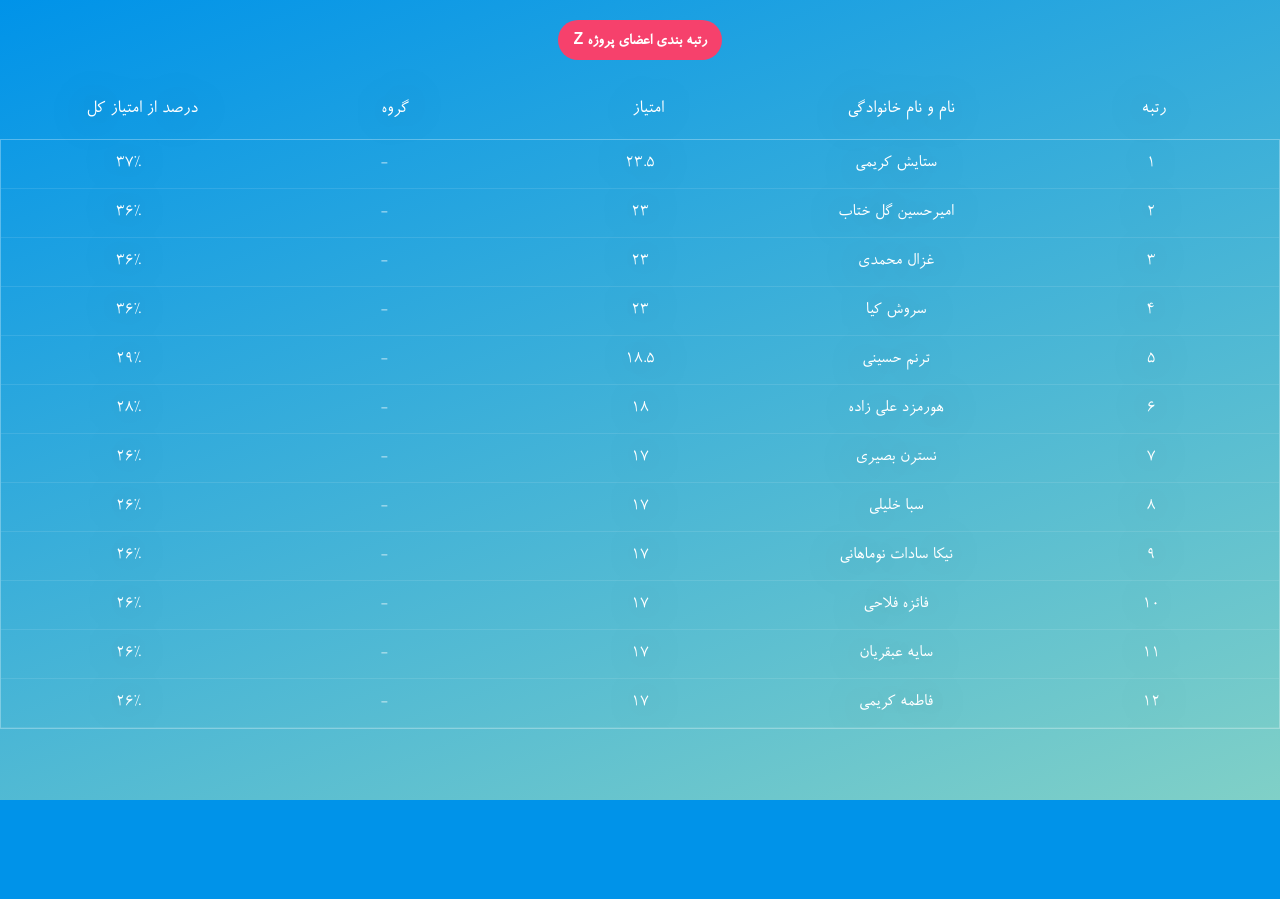
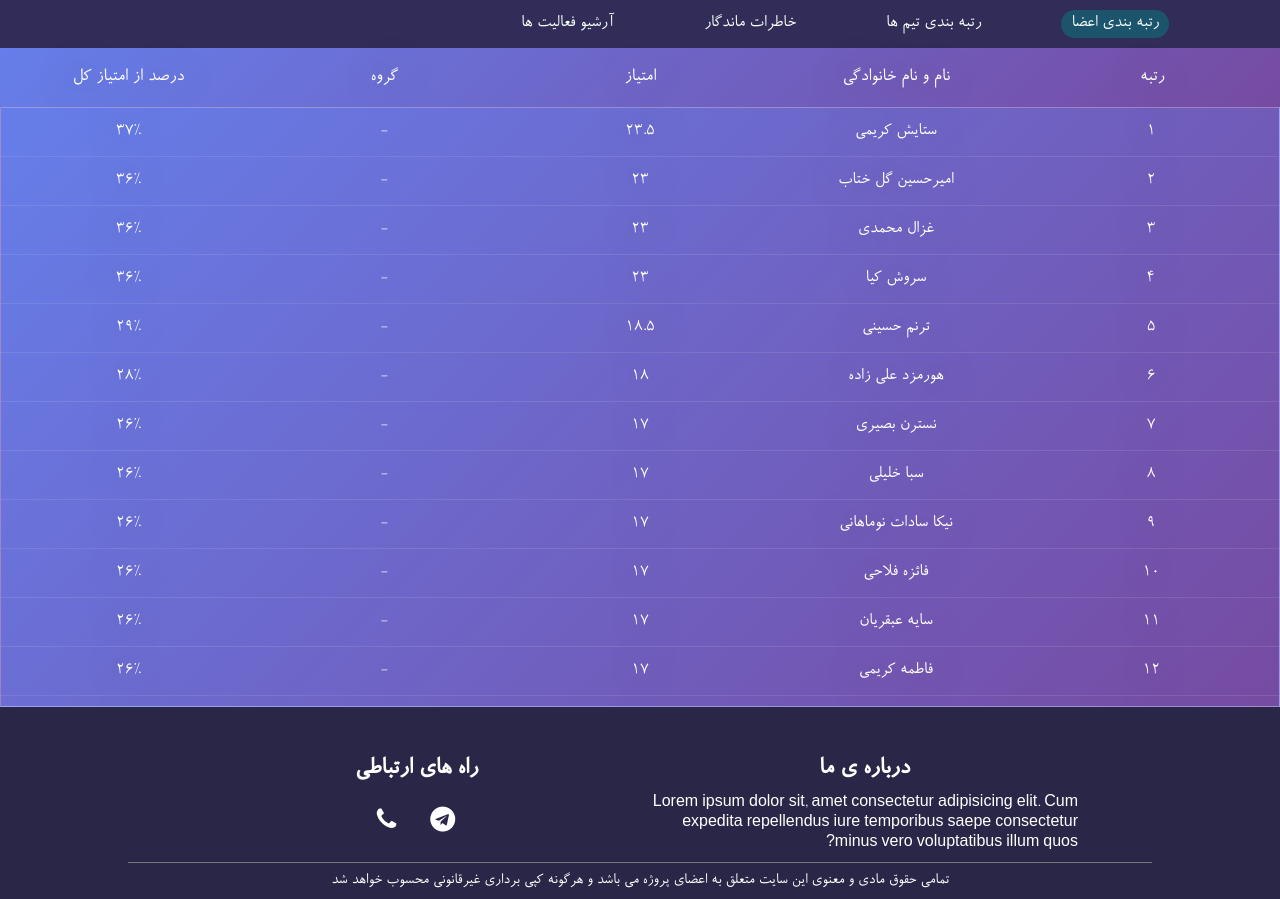
Before and after one commit to AmirhosseinG10/project_Z, a plain HTML site: page index.html in a window 1280 px wide. Before the commit the page ends 800 px from the top, so only its background shows below. Drawn offline with Linux system fonts and the light colour scheme.

Commit message:
some changes

```diff
--- a/css/style.css
+++ b/css/style.css
@@ -1,37 +1,63 @@
 @import url(reset.css);
 
 @font-face {
-    font-family: '2 Roya';
+	font-family: "2 Roya";
 	src:
-        /* Pretty Modern Browsers */
-        url('../fonts/SROYA.TTF') format('truetype'),
+        /* Pretty Modern Browsers */ url("../fonts/SROYA.TTF")
+		format("truetype");
 }
 
 body {
 	direction: rtl;
 	font-family: "2 Roya", "2 Kamran", sans-serif;
-    background-color: #0093E9;
-    background-image: linear-gradient(160deg, #0093E9 0%, #80D0C7 100%);
+	background-color: #0093e9;
+	/* background-image: linear-gradient(160deg, #0093E9 0%, #80D0C7 100%);*/
+	/* background-color: #8BC6EC;
+    background-image: linear-gradient(135deg, #8BC6EC 0%, #9599E2 100%); */
+
 	width: 100%;
-    height: 100vh;
+	/* height: 100vh; */
+}
+
+.d-flex {
+	display: flex;
 }
 
 .header {
 	display: flex;
 	width: 100%;
-    height: 10vh;
 	align-items: center;
+	/* background-color: #F6416C; */
+	background-color: #322d58;
 	justify-content: center;
 }
 
-.title {
-    padding: 10px 15px;
-    background-color: #F6416C;
-    border-radius: 20px;
+.navbar {
+	width: 85%;
+	padding: 15px;
 }
 
-.title h1 {
-    color: white;
+.navbar ul {
+	display: flex;
+	align-items: center;
+}
+
+.navbar-list-item {
+	color: mintcream;
+	/* background-color: #f6416bdd; */
+	border-radius: 15px;
+	font-size: 18px;
+	padding: 5px 10px;
+	margin: 0 0 0 70px;
+	transition: 0.3s background-color ease-in-out;
+}
+
+.navbar-list-item:hover {
+	background-color: darkcyan;
+}
+
+#active-page {
+	background-color: rgba(0, 139, 139, 0.429);
 }
 
 table {
@@ -40,7 +66,8 @@ table {
 }
 
 .thead {
-    width: 98.8%;
+	width: 100%;
+	background-image: linear-gradient(135deg, #667eea 0%, #764ba2 100%);
 }
 
 .tbl-header {
@@ -48,7 +75,8 @@ table {
 }
 
 .tbl-content {
-    height: 590px;
+	background-image: linear-gradient(135deg, #667eea 0%, #764ba2 100%);
+	height: 600px;
 	overflow-x: auto;
 	margin-top: 0px;
 	border: 1px solid rgba(255, 255, 255, 0.3);
@@ -75,7 +103,6 @@ td {
 	border-bottom: solid 1px rgba(255, 255, 255, 0.1);
 }
 
-
 /* for custom scrollbar for webkit browser*/
 
 ::-webkit-scrollbar {
@@ -89,3 +116,55 @@ td {
 ::-webkit-scrollbar-thumb {
 	-webkit-box-shadow: inset 0 0 6px rgba(0, 0, 0, 0.3);
 }
+
+/* footer styles */
+.footer {
+	padding-top: 50px;
+	background-color: #2a2648;
+	color: #fff;
+}
+
+.footer-row {
+	display: flex;
+	width: 100%;
+	justify-content: center;
+}
+
+.footer-col {
+	width: 35%;
+	display: flex;
+	flex-direction: column;
+	align-items: center;
+}
+
+.footer-title {
+	font-size: 25px;
+}
+
+.footer p {
+	padding: 10px;
+}
+
+.icons {
+	margin-top: 25px;
+	width: 25%;
+	justify-content: space-around;
+}
+
+.footer i {
+	font-size: 25px !important;
+	cursor: pointer;
+}
+
+.copy-right-section {
+	width: 80%;
+	border-top: 1px #777777 solid;
+}
+
+.copy-right {
+	text-align: center;
+}
+
+.tbl-content-team {
+	height: 490px !important;
+}
--- a/index.html
+++ b/index.html
@@ -6,15 +6,20 @@
     <meta name="viewport" content="width=device-width, initial-scale=1.0">
     <title>Z Project Ranking</title>
     <link rel="stylesheet" href="css/style.css">
+    <link rel="stylesheet" href="https://cdnjs.cloudflare.com/ajax/libs/font-awesome/4.7.0/css/font-awesome.min.css">
 </head>
 
 <body>
     <header class="header">
-        <section class="title">
-            <h1>رتبه بندی اعضای پروژه Z</h1>
-        </section>
+        <nav class="navbar">
+            <ul>
+                <li><a class="navbar-list-item" href="#" id="active-page">رتبه بندی اعضا</a></li>
+                <li><a class="navbar-list-item" href="teams.html">رتبه بندی تیم ها</a></li>
+                <li><a class="navbar-list-item" href="#">خاطرات ماندگار</a></li>
+                <li><a class="navbar-list-item" href="#">آرشیو فعالیت ها</a></li>
+            </ul>
+        </nav>
     </header>
-
 
     <main class="main">
         <section>
@@ -133,160 +138,139 @@
                         </tr>
                         <tr>
                             <td>15</td>
-                            <td class="name">غزل غفوریان آذرخش</td>
-                            <td class="score">0</td>
-                            <td class="group">-</td>
-                            <td class="percent"></td>
-                        </tr>
-                        <tr>
-                            <td>16</td>
                             <td class="name">عرفان خوش آمال</td>
                             <td class="score">5.5</td>
                             <td class="group">-</td>
                             <td class="percent"></td>
                         </tr>
                         <tr>
-                            <td>17</td>
+                            <td>16</td>
                             <td class="name">سارا شاه حسینی</td>
                             <td class="score">10.5</td>
                             <td class="group">-</td>
                             <td class="percent"></td>
                         </tr>
                         <tr>
-                            <td>18</td>
+                            <td>17</td>
                             <td class="name">نیوشا قهاری</td>
                             <td class="score">7</td>
                             <td class="group">-</td>
                             <td class="percent"></td>
                         </tr>
                         <tr>
-                            <td>19</td>
+                            <td>18</td>
                             <td class="name">دیانا راشدی</td>
                             <td class="score">12</td>
                             <td class="group">-</td>
                             <td class="percent"></td>
                         </tr>
                         <tr>
-                            <td>20</td>
+                            <td>19</td>
                             <td class="name">سایه عبقریان</td>
                             <td class="score">17</td>
                             <td class="group">-</td>
                             <td class="percent"></td>
                         </tr>
                         <tr>
-                            <td>21</td>
-                            <td class="name">باران فرجی</td>
-                            <td class="score">0</td>
-                            <td class="group">-</td>
-                            <td class="percent"></td>
-                        </tr>
-                        <tr>
-                            <td>22</td>
+                            <td>20</td>
                             <td class="name">سبا اسدی</td>
                             <td class="score">0</td>
                             <td class="group">-</td>
                             <td class="percent"></td>
                         </tr>
                         <tr>
-                            <td>23</td>
+                            <td>21</td>
                             <td class="name">مبینا حاجی پور</td>
                             <td class="score">12</td>
                             <td class="group">-</td>
                             <td class="percent"></td>
                         </tr>
                         <tr>
-                            <td>24</td>
+                            <td>22</td>
                             <td class="name">شایلین غفاری</td>
                             <td class="score">2.5</td>
                             <td class="group">-</td>
                             <td class="percent"></td>
                         </tr>
                         <tr>
-                            <td>25</td>
+                            <td>23</td>
                             <td class="name">احمدرضا یگانه</td>
                             <td class="score">7</td>
                             <td class="group">-</td>
                             <td class="percent"></td>
                         </tr>
                         <tr>
-                            <td>26</td>
+                            <td>24</td>
                             <td class="name">مانی درودگریان</td>
                             <td class="score">12</td>
                             <td class="group">-</td>
                             <td class="percent"></td>
                         </tr>
                         <tr>
-                            <td>27</td>
+                            <td>25</td>
                             <td class="name">آرش کاوه</td>
                             <td class="score">12</td>
                             <td class="group">-</td>
                             <td class="percent"></td>
                         </tr>
                         <tr>
-                            <td>28</td>
+                            <td>26</td>
                             <td class="name">هورمزد علی زاده</td>
                             <td class="score">18</td>
                             <td class="group">-</td>
                             <td class="percent"></td>
                         </tr>
                         <tr>
-                            <td>29</td>
+                            <td>27</td>
                             <td class="name">غزاله نجف زاده</td>
                             <td class="score">12</td>
                             <td class="group">-</td>
                             <td class="percent"></td>
                         </tr>
                         <tr>
-                            <td>30</td>
+                            <td>28</td>
                             <td class="name">حانیه پناهنده</td>
                             <td class="score">7</td>
                             <td class="group">-</td>
                             <td class="percent"></td>
                         </tr>
                         <tr>
-                            <td>31</td>
+                            <td>29</td>
                             <td class="name">فاطمه کریمی</td>
                             <td class="score">17</td>
                             <td class="group">-</td>
                             <td class="percent"></td>
                         </tr>
                         <tr>
-                            <td>32</td>
+                            <td>30</td>
                             <td class="name">پدیده پازکی</td>
                             <td class="score">5.5</td>
                             <td class="group">-</td>
                             <td class="percent"></td>
                         </tr>
                         <tr>
-                            <td>33</td>
+                            <td>31</td>
                             <td class="name">پارسا میری</td>
                             <td class="score">5</td>
                             <td class="group">-</td>
                             <td class="percent"></td>
                         </tr>
                         <tr>
-                            <td>34</td>
+                            <td>32</td>
                             <td class="name">سامان مفتخر</td>
                             <td class="score">12</td>
                             <td class="group">-</td>
                             <td class="percent"></td>
                         </tr>
                         <tr>
-                            <td>35</td>
-                            <td class="name">نجمه خدام حسینی</td>
-                            <td class="score">0</td>
-                            <td class="group">-</td>
-                            <td class="percent"></td>
-                        </tr>
-                        <tr>
-                            <td>36</td>
+                            <td>33</td>
                             <td class="name">هیوا کاملی</td>
                             <td class="score">12</td>
                             <td class="group">-</td>
                             <td class="percent"></td>
                         </tr>
                         <tr>
-                            <td>37</td>
+                            <td>34</td>
                             <td class="name">حلما غفاری</td>
                             <td class="score">6</td>
                             <td class="group">-</td>
@@ -297,7 +281,31 @@
         </section>
 
     </main>
-    <footer class="footer"></footer>
+    <footer class="footer">
+        <section class="footer-row">
+            <section class="footer-col footer-col-right">
+                <h2 class="footer-title">درباره ی ما</h2>
+                <p class="p1">Lorem ipsum dolor sit, amet consectetur adipisicing elit. Cum expedita repellendus iure
+                    temporibus saepe consectetur minus vero voluptatibus illum quos?</p>
+            </section>
+            <section class="footer-col footer-col-left">
+                <h2 class="footer-title">راه های ارتباطی</h2>
+                <section class="icons d-flex">
+                    <i class="fa fa-telegram"></i>
+                    <i class="fa fa-phone"></i>
+                </section>
+            </section>
+
+        </section>
+        <section class="footer-row">
+            <section class="copy-right-section">
+                <p class="copy-right">تمامی حقوق مادی و معنوی این سایت متعلق به اعضای پروژه می باشد و هرگونه کپی برداری
+                    غیرقانونی محسوب خواهد شد</p>
+            </section>
+        </section>
+
+
+    </footer>
 </body>
 
 <script src="js/app.js"></script>
```
Also changed, not shown: lasting-memories.html (added, +32 -0 lines), teams.html (added, +133 -0 lines). Lines whose indentation alone changed are shown as unchanged.
